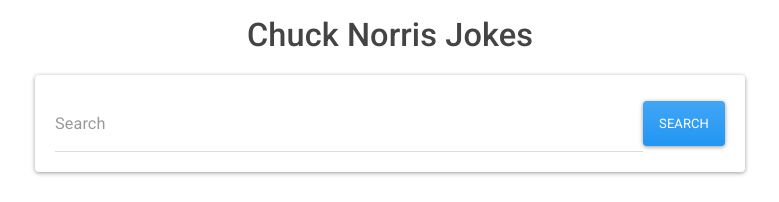
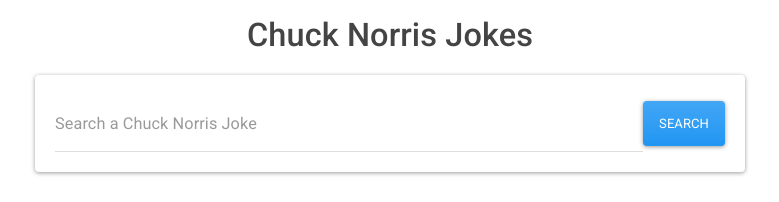
Before and after one commit to vavoulas/chuckReact, a React app: page / in a window 1280 px wide. Shown: the top 202 px of the page, without its empty margins (250-1029 px from the left). Built offline with nearby package versions, Linux system fonts and the light colour scheme.

Commit message:
sec commit

```diff
--- a/src/components/Search.js
+++ b/src/components/Search.js
@@ -36,7 +36,7 @@
             )
             .then(res => this.setState({ jokes: res.data.result , title: "Jokes"}))
             .catch(err => console.log(err))
-            console.log(this.state.jokes);
+
         }
       }
     )
@@ -58,7 +58,7 @@
                     <input
                       name='queryText'
                       type='text'
-                      placeholder='Search'
+                      placeholder='Search a Chuck Norris Joke'
                       className='form-control form-control-lg form-control-borderless '
                       value={this.state.queryText}
                       onChange={this.handleChange}
@@ -85,6 +85,8 @@
         <br/>
         <div className="out">
           <h1 className="text-center">{this.state.title}</h1>
+
+
           <ul className='list-group'>
           {this.state.jokes.map(bloop =>
               <li className = "list-group-item d-flex flex-column justify-content-between ">
```
